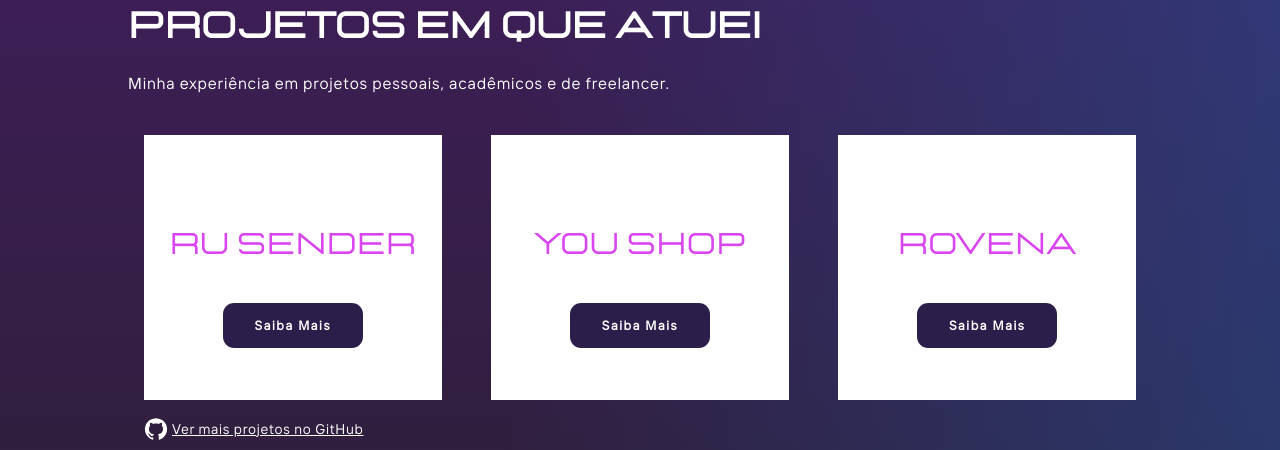
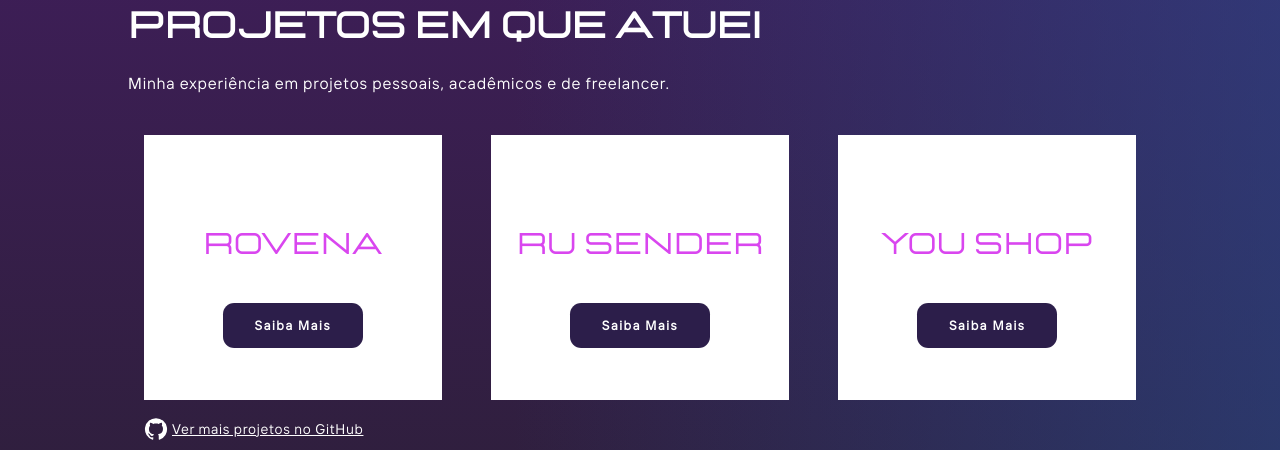
Before and after one commit to micaelmz/micaelmuniz.com, a React (Create React App) app: page / in a window 1280 px wide. Shown: the part 1580-2030 px from the top of the page. Built offline with nearby package versions, Linux system fonts and the light colour scheme.

Commit message:
feat. mudando ordem os projetos e a ilustraçao

```diff
--- a/src/components/App.jsx
+++ b/src/components/App.jsx
@@ -108,6 +108,12 @@ function App() {
                 </Row>
                 <div className="lg:flex block lg:mx-28 mx-3 align-middle justify-between mt-10">
                   <ProjectCard
+                      title="Rovena"
+                      description="Rovena é uma ferramenta de combate ao cibercrime, que utiliza inteligência artificial de processamento de linguagem natural para monitorar redes sociais e identificar crimes virtuais. Este projeto foi apresentado como uma solução para o ODS 16 da ONU, na competição internacional Laboratório de Ideias, promovida pelo prestigioso IEEE."
+                      image={require("../assets/img/rovena_logo.webp")}
+                      variation="right"
+                  />
+                  <ProjectCard
                       title="RU Sender"
                       description="Robô em Python para automatizar a distribuição do cardápio do Restaurante Universitário (RU) da UEFS. Extraindo os dados do PDF do cardápio no site da universidade, armazenando-os em um banco de dados, então, o sistema o envia via WhatsApp aos estudantes solicitantes."
                       url="https://github.com/micaelmz/auto-sender-menu-uefs"
@@ -118,14 +124,8 @@ function App() {
                       title="You Shop"
                       description="Um projeto demonstrativo de uma loja on-line completa, feita em Python com o framework Flask, contendo um painel administrativo público, RESTful API, sistema de usuários, notificação, autenticação, produtos, estoque, avaliações, busca, pedidos, pagamentos (pix) e muito mais."
                       url="https://github.com/micaelmz/you-shop"
-                      image={require("../assets/img/youshop_logo.webp")}
+                      image={require("../assets/img/youshop2_logo.webp")}
                       variation="left"
-                  />
-                  <ProjectCard
-                      title="Rovena"
-                      description="Rovena é uma ferramenta de combate ao cibercrime, que utiliza inteligência artificial de processamento de linguagem natural para monitorar redes sociais e identificar crimes virtuais. Este projeto foi apresentado como uma solução para o ODS 16 da ONU, na competição internacional Laboratório de Ideias, promovida pelo prestigioso IEEE."
-                      image={require("../assets/img/rovena_logo.webp")}
-                      variation="right"
                   />
                 </div>
                 <div className="ms-3 mt-3">
--- a/src/index.js
+++ b/src/index.js
@@ -1,6 +1,7 @@
 import React from 'react';
 import ReactDOM from 'react-dom/client';
 import App from './components/App';
+import NotFound from "./components/NotFound";
 
 const root = ReactDOM.createRoot(document.getElementById('root'));
 root.render(
```
Also changed, not shown: src/assets/img/youshop2_logo.webp (added).
